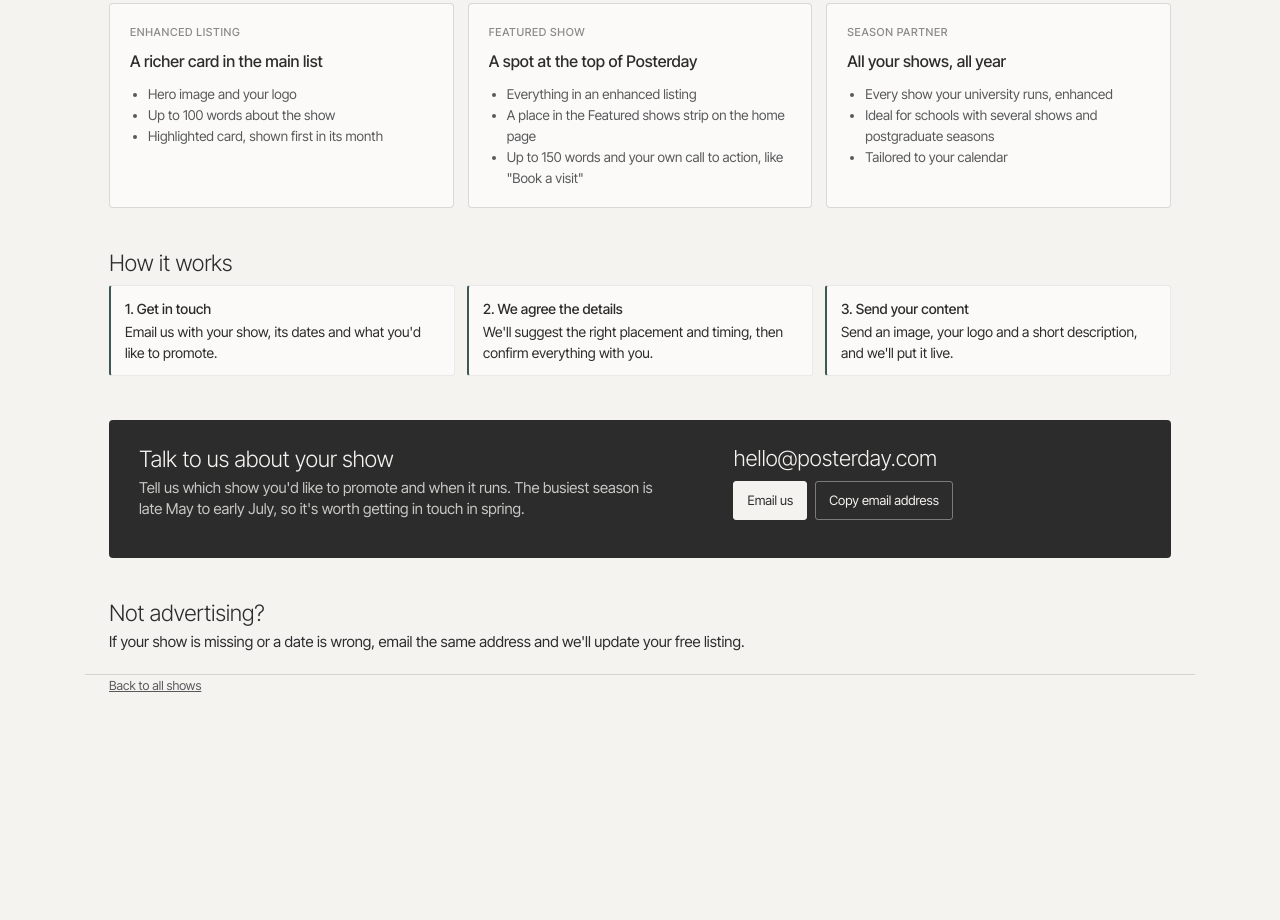
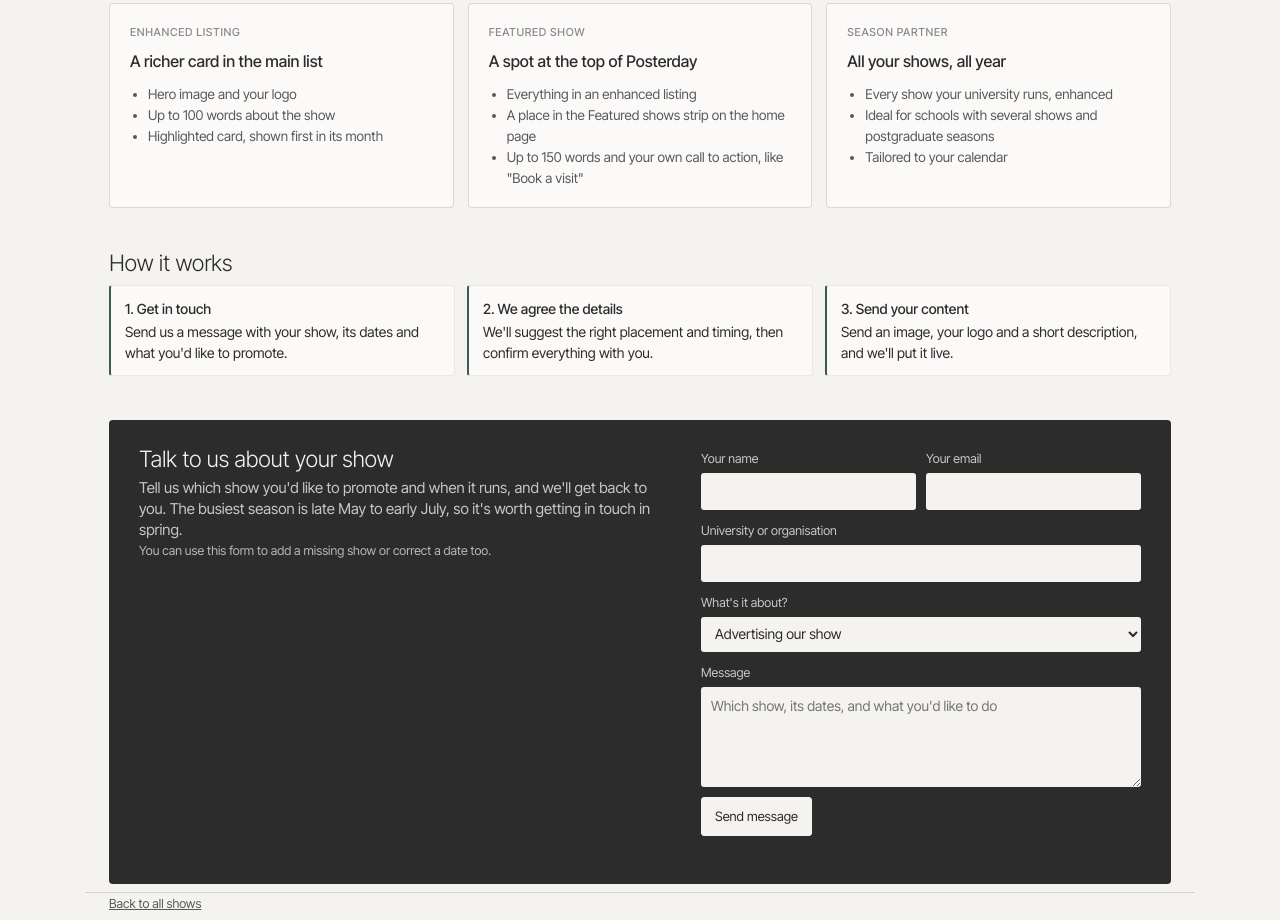
Before and after one commit to posterday-web/posterday, a plain HTML site: page advertise.html in a window 1280 px wide. Shown: the part 588-1508 px from the top of the page. Before the commit the page ends 1290 px from the top, so only its background shows below. Drawn offline with Linux system fonts and the light colour scheme.

Commit message:
Replace public email with a contact form on the advertise page
Co-Authored-By: Claude Opus 5.5 <noreply@anthropic.com>
Claude-Session: https://claude.ai/code/session_01MCvrm4SmZnAyZuSHB6dnVw

```diff
--- a/advertise.html
+++ b/advertise.html
@@ -68,7 +68,7 @@
 
     <h2 id="how">How it works</h2>
     <div class="steps">
-      <div class="step"><b>1. Get in touch</b>Email us with your show, its dates and what you'd like to promote.</div>
+      <div class="step"><b>1. Get in touch</b>Send us a message with your show, its dates and what you'd like to promote.</div>
       <div class="step"><b>2. We agree the details</b>We'll suggest the right placement and timing, then confirm everything with you.</div>
       <div class="step"><b>3. Send your content</b>Send an image, your logo and a short description, and we'll put it live.</div>
     </div>
@@ -76,20 +76,31 @@
     <section class="contact" id="contact">
       <div>
         <h2>Talk to us about your show</h2>
-        <p>Tell us which show you'd like to promote and when it runs. The busiest season is late May to early July, so it's worth getting in touch in spring.</p>
+        <p>Tell us which show you'd like to promote and when it runs, and we'll get back to you. The busiest season is late May to early July, so it's worth getting in touch in spring.</p>
+        <p class="note">You can use this form to add a missing show or correct a date too.</p>
       </div>
-      <div>
-        <div class="mail">hello@posterday.com</div>
-        <div class="btns">
-          <a class="btn solid" href="mailto:hello@posterday.com?subject=Advertising%20our%20show%20on%20Posterday">Email us</a>
-          <button class="btn" id="copy" type="button">Copy email address</button>
+      <form id="enquiry" novalidate>
+        <input type="hidden" name="access_key" value="8aa5b675-4991-498a-a646-5b1167b2f08a">
+        <input type="hidden" name="from_name" value="Posterday website">
+        <input type="checkbox" name="botcheck" class="hp" tabindex="-1" autocomplete="off">
+        <div class="frow">
+          <label>Your name<input name="name" required autocomplete="name"></label>
+          <label>Your email<input name="email" type="email" required autocomplete="email"></label>
         </div>
-        <div class="note" id="copied" aria-live="polite"></div>
-      </div>
+        <label>University or organisation<input name="organisation" required autocomplete="organization"></label>
+        <label>What's it about?
+          <select name="topic">
+            <option>Advertising our show</option>
+            <option>Adding or correcting a listing</option>
+            <option>Something else</option>
+          </select>
+        </label>
+        <label>Message<textarea name="message" rows="4" required placeholder="Which show, its dates, and what you'd like to do"></textarea></label>
+        <div class="btns"><button class="btn solid" type="submit" id="send">Send message</button></div>
+        <div class="note" id="status" aria-live="polite"></div>
+      </form>
     </section>
 
-    <h2>Not advertising?</h2>
-    <p class="section-lede">If your show is missing or a date is wrong, email the same address and we'll update your free listing.</p>
   </section>
 
   <footer class="wrap">
@@ -97,10 +108,22 @@
   </footer>
 </main>
 <script>
-document.getElementById("copy").addEventListener("click", async () => {
-  const note = document.getElementById("copied");
-  try { await navigator.clipboard.writeText("hello@posterday.com"); note.textContent = "Copied to your clipboard."; }
-  catch (e) { note.textContent = "Couldn't copy. The address is hello@posterday.com"; }
+const form = document.getElementById("enquiry"), status = document.getElementById("status"), send = document.getElementById("send");
+form.addEventListener("submit", async (e) => {
+  e.preventDefault();
+  if (!form.checkValidity()) { status.textContent = "Please fill in your name, email, organisation and a message."; form.reportValidity(); return; }
+  const data = Object.fromEntries(new FormData(form));
+  if (data.botcheck) return;
+  delete data.botcheck;
+  data.subject = "Posterday enquiry: " + data.topic + " (" + data.organisation + ")";
+  send.disabled = true; status.textContent = "Sending…";
+  try {
+    const r = await fetch("https://api.web3forms.com/submit", {method:"POST", headers:{"Content-Type":"application/json", "Accept":"application/json"}, body: JSON.stringify(data)});
+    const j = await r.json();
+    if (j.success) { form.reset(); status.textContent = "Thanks, your message has been sent. We'll be in touch soon."; }
+    else { status.textContent = "Sorry, that didn't send. Please try again in a moment."; }
+  } catch (err) { status.textContent = "Sorry, that didn't send. Please check your connection and try again."; }
+  send.disabled = false;
 });
 </script>
 </body>
```
